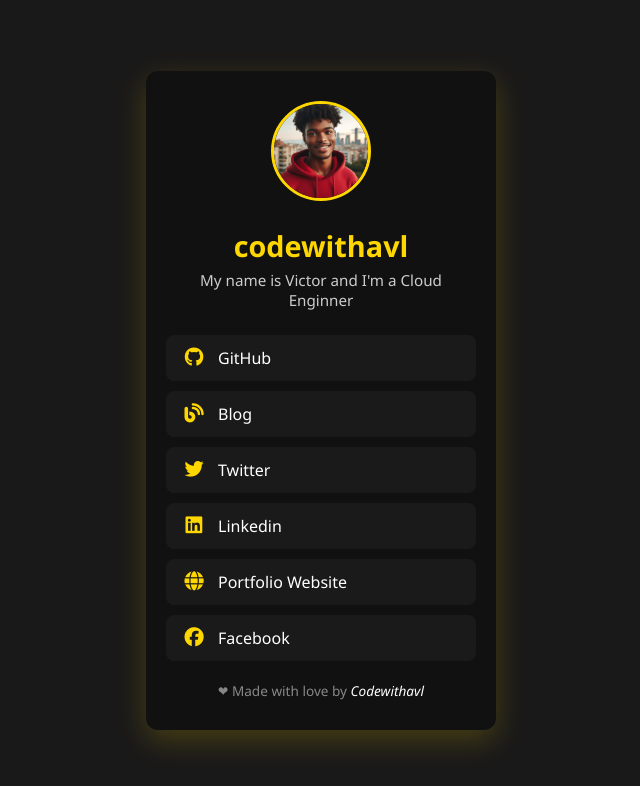
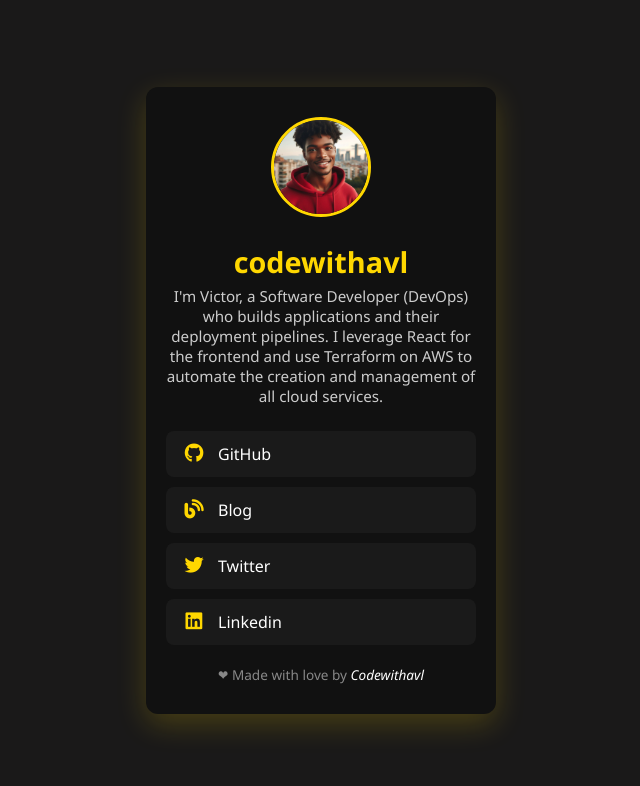
Before and after one commit to VictorAdeB/linktree-personal, a plain HTML site: page index.html in a window 1280 px wide. Shown: the whole page, without its empty margins (319-959 px from the left). Drawn offline with Linux system fonts and the light colour scheme.

Commit message:
add new caption

```diff
--- a/index.html
+++ b/index.html
@@ -19,7 +19,7 @@
   <div class="card">
     <img src="heroimg.jpg" alt="Victor Profile Picture" />
     <h1><strong>codewith</strong>avl</h1>
-    <p>My name is Victor and I'm a Cloud Enginner</p>
+    <p style="white-space: normal;">I'm Victor, a Software Developer (DevOps) who builds applications and their deployment pipelines. I leverage React for the frontend and use Terraform on AWS to automate the creation and management of all cloud services.</p>
 
     <a href="https://github.com/VictorAdeB" class="link-button">
       <i class="fab fa-github"></i> GitHub
@@ -34,13 +34,13 @@
       <i class="fab fa-linkedin"></i>
       Linkedin
     </a>
-    <a href="#" class="link-button">
+    <!-- <a href="#" class="link-button">
       <i class="fas fa-globe"></i> Portfolio Website
-    </a>
-    <a href="https://www.facebook.com/PRINCELVB/" class="link-button">
+    </a> -->
+    <!-- <a href="https://www.facebook.com/PRINCELVB/" class="link-button">
       <i class="fab fa-facebook"></i>
       Facebook
-    </a>
+    </a> -->
 
 
     <div class="footer">
```
